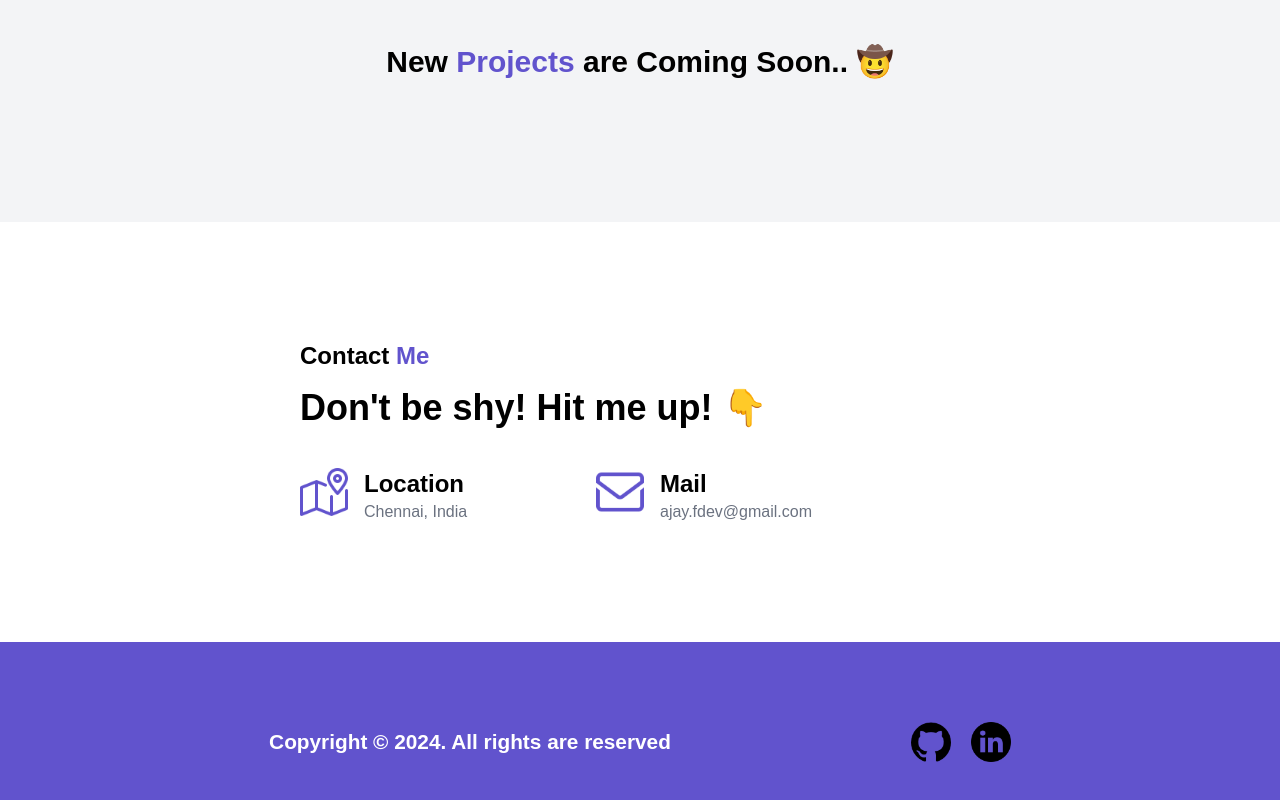
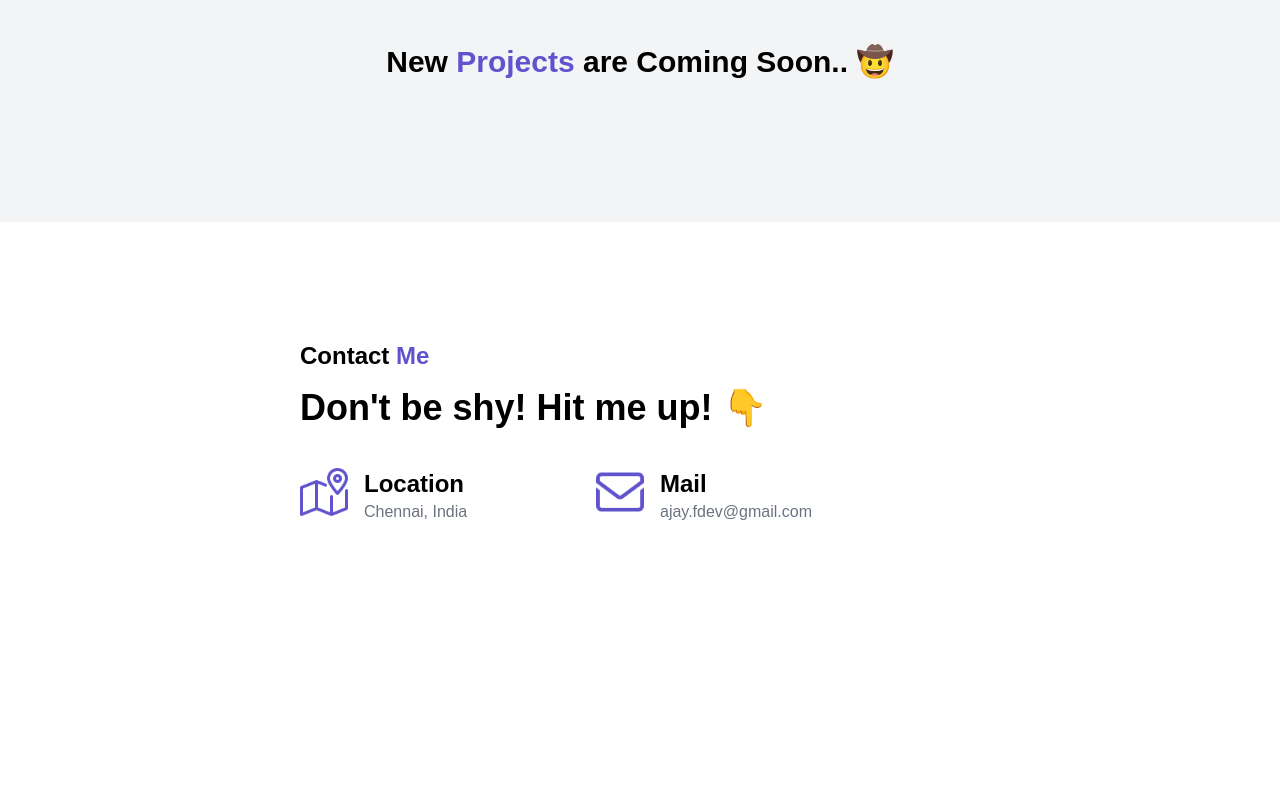
Before and after one commit to Ajaykumar231/Portfolio, a React (Vite) app: page / in a window 1280 px wide. Shown: the part 2035-2835 px from the top of the page. After the commit the page ends 2677 px from the top, so only its background shows below. Built offline with nearby package versions, Linux system fonts and the light colour scheme.

Commit message:
third commit

```diff
--- a/src/components/Contact.jsx
+++ b/src/components/Contact.jsx
@@ -55,7 +55,7 @@ const Contact = () => {
           </div>
         </div>
       </div>
-      <Fotter></Fotter>
+
     </>
   );
 };
```
